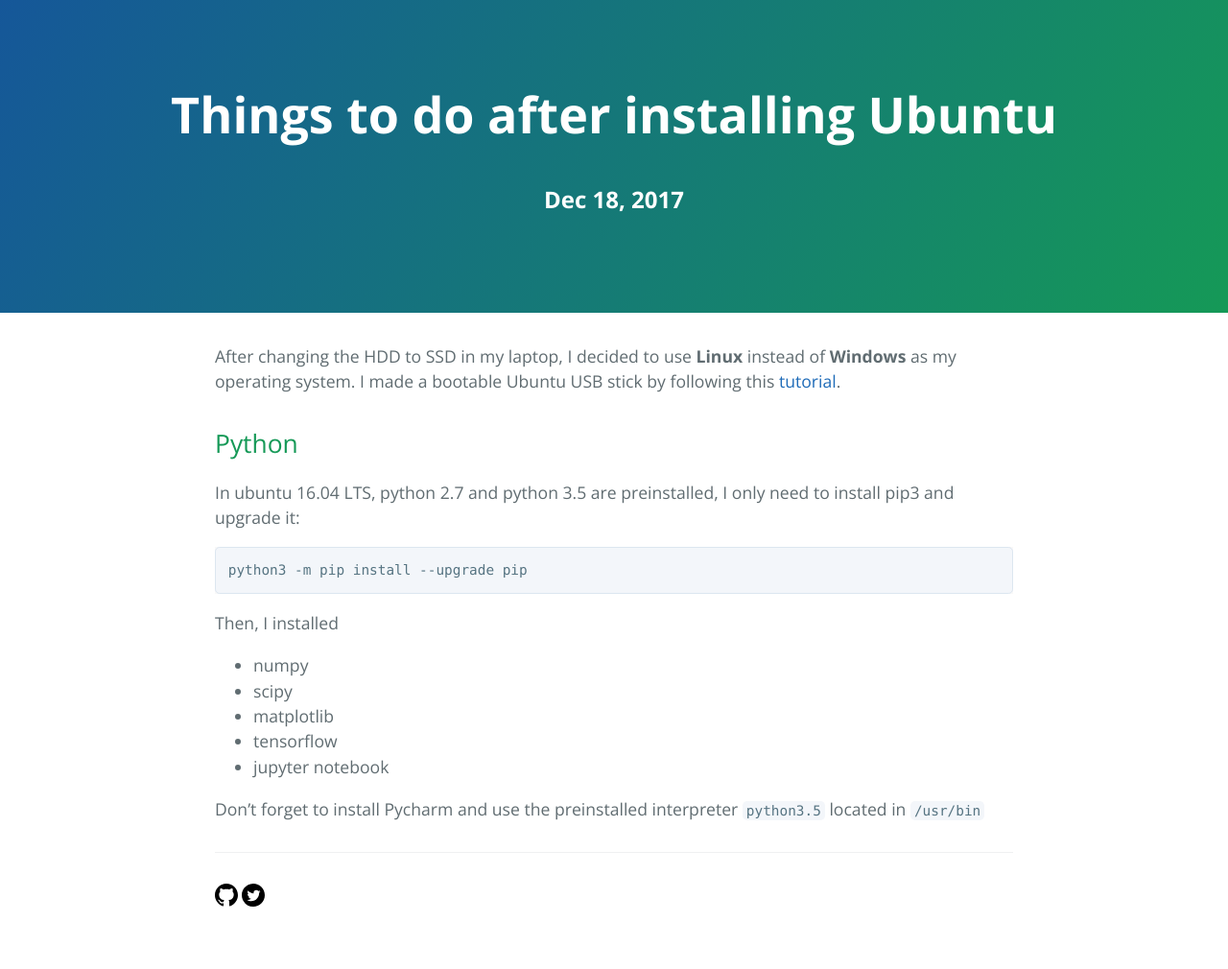
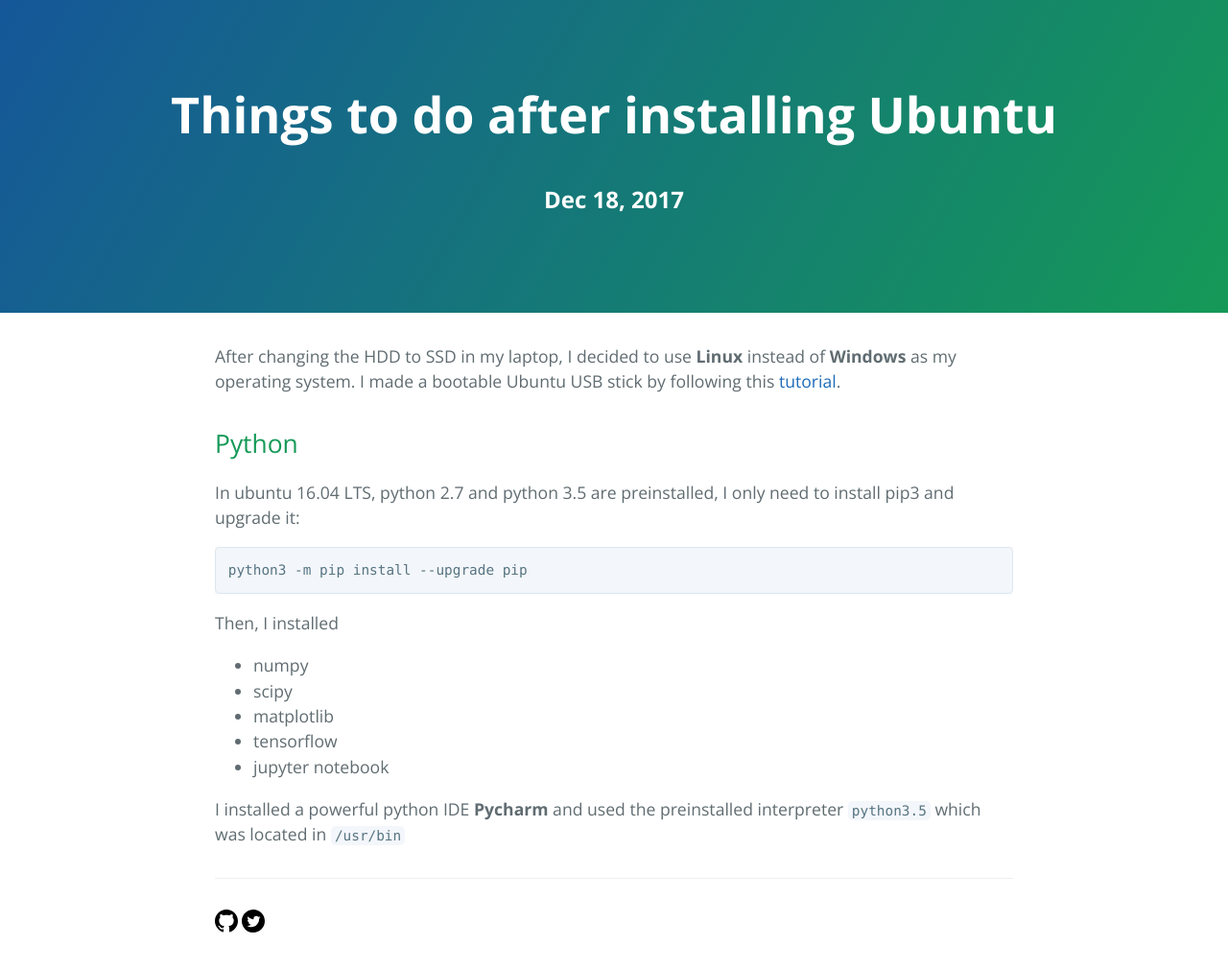
Before and after one commit to zikuicai/zikuicai.github.io, a Jekyll site: the page built from _posts/2017-12-18-things-to-do-after-installing-ubuntu.md, in a window 1280 px wide. Shown: the whole page at 96% size. Built offline with Jekyll 4.4.1, drawn with Linux system fonts in a browser that asks for light colours; before the commit the page ends 983 px from its top, so only the background shows below that.

Commit message:
Update 2017-12-18-things-to-do-after-installing-ubuntu.md

```diff
--- a/_posts/2017-12-18-things-to-do-after-installing-ubuntu.md
+++ b/_posts/2017-12-18-things-to-do-after-installing-ubuntu.md
@@ -19,4 +19,4 @@ Then, I installed
 * tensorflow
 * jupyter notebook
 
-Don't forget to install Pycharm and use the preinstalled interpreter `python3.5` located in `/usr/bin`
+I installed a powerful python IDE **Pycharm** and used the preinstalled interpreter `python3.5` which was located in `/usr/bin`
```
